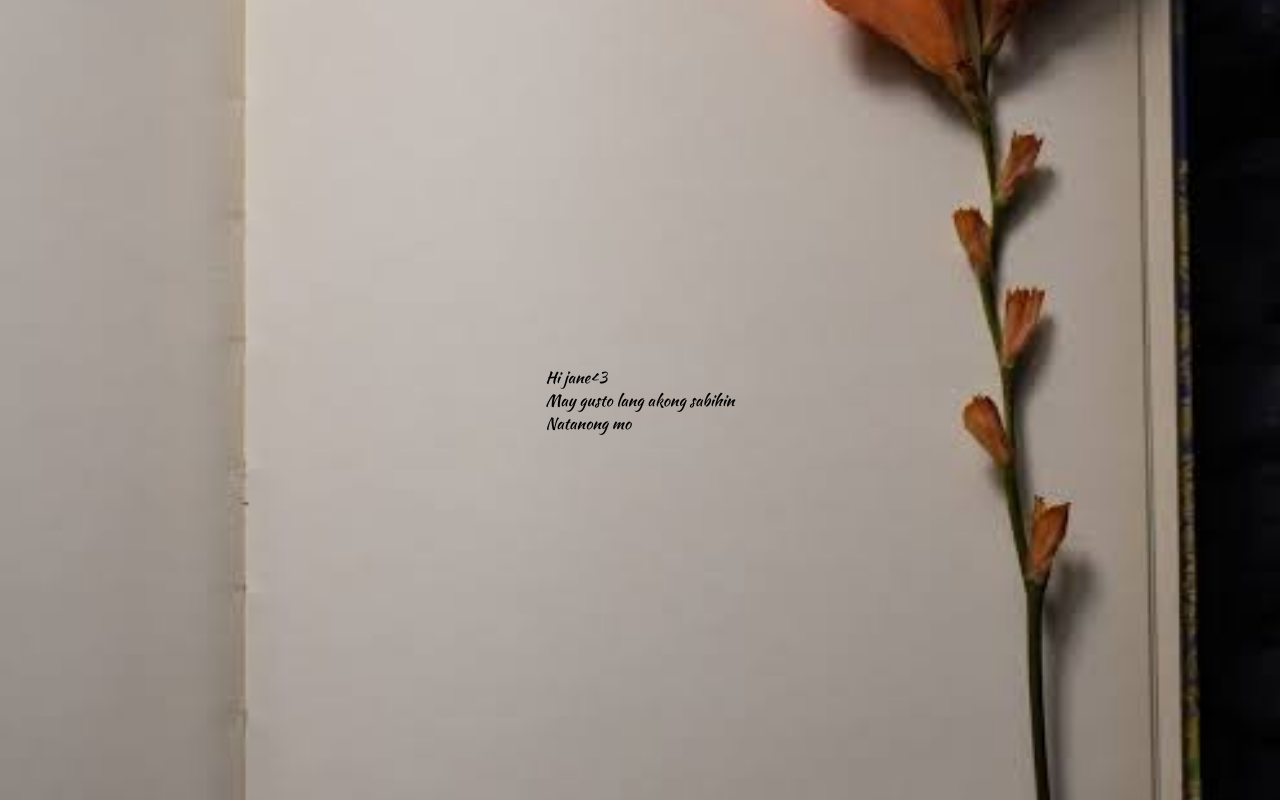
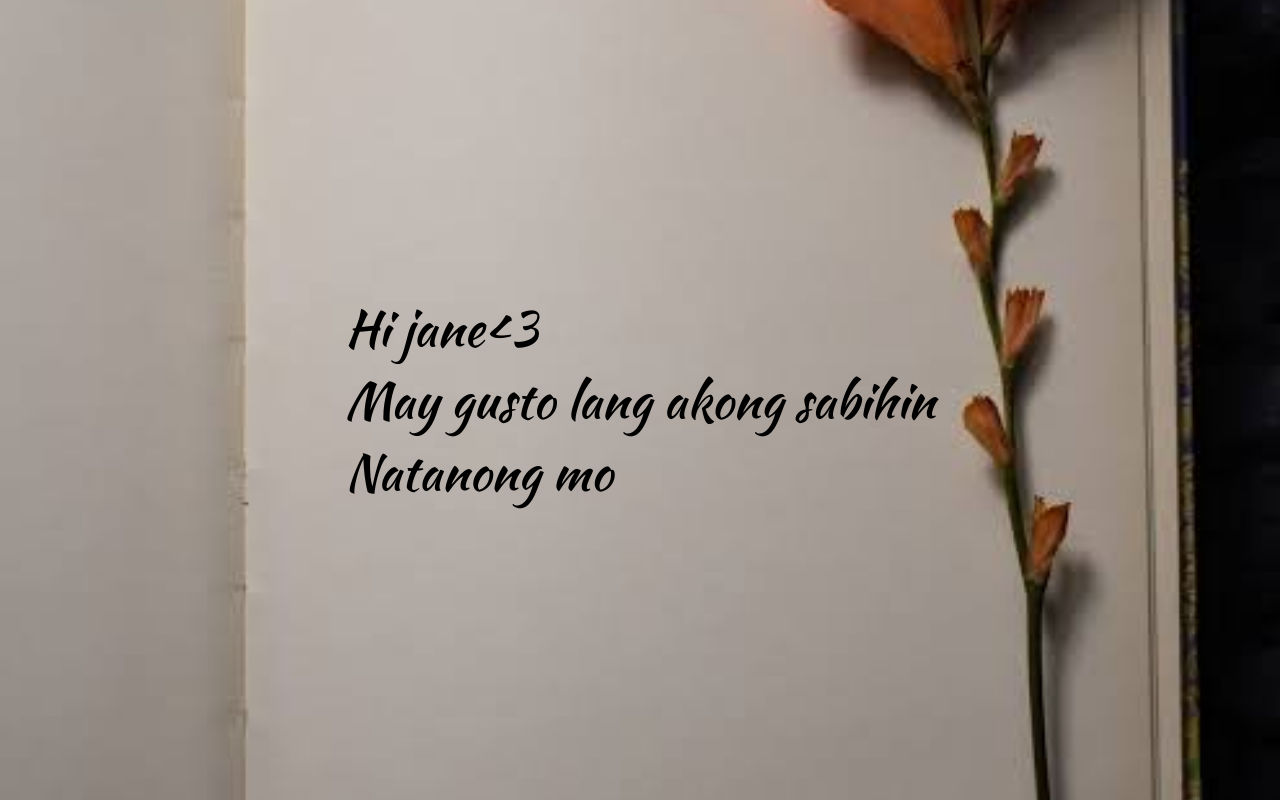
Before and after one commit to twobat602/Love, a plain HTML site: page index.html in a window 1280 px wide. Drawn offline with Linux system fonts and the light colour scheme.

Commit message:
index.html

```diff
--- a/index.html
+++ b/index.html
@@ -6,7 +6,7 @@
      <link rel="preconnect" href="https://fonts.googleapis.com">
 <link rel="preconnect" href="https://fonts.gstatic.com" crossorigin>
 <link href="https://fonts.googleapis.com/css2?family=Kaushan+Script&display=swap" rel="stylesheet">
-<meta http-equiv="refresh" content="23"; url=greatest.html"/>
+<meta http-equiv="refresh" content="24"; url=greatest.html"/>
 
 
     <style>
@@ -17,6 +17,7 @@
         top:50%;
         transform: translate(-50%, -50%);
         font-family: 'Kaushan Script',cursive;
+        font-size: 50px;
       }
 
       body{
```
